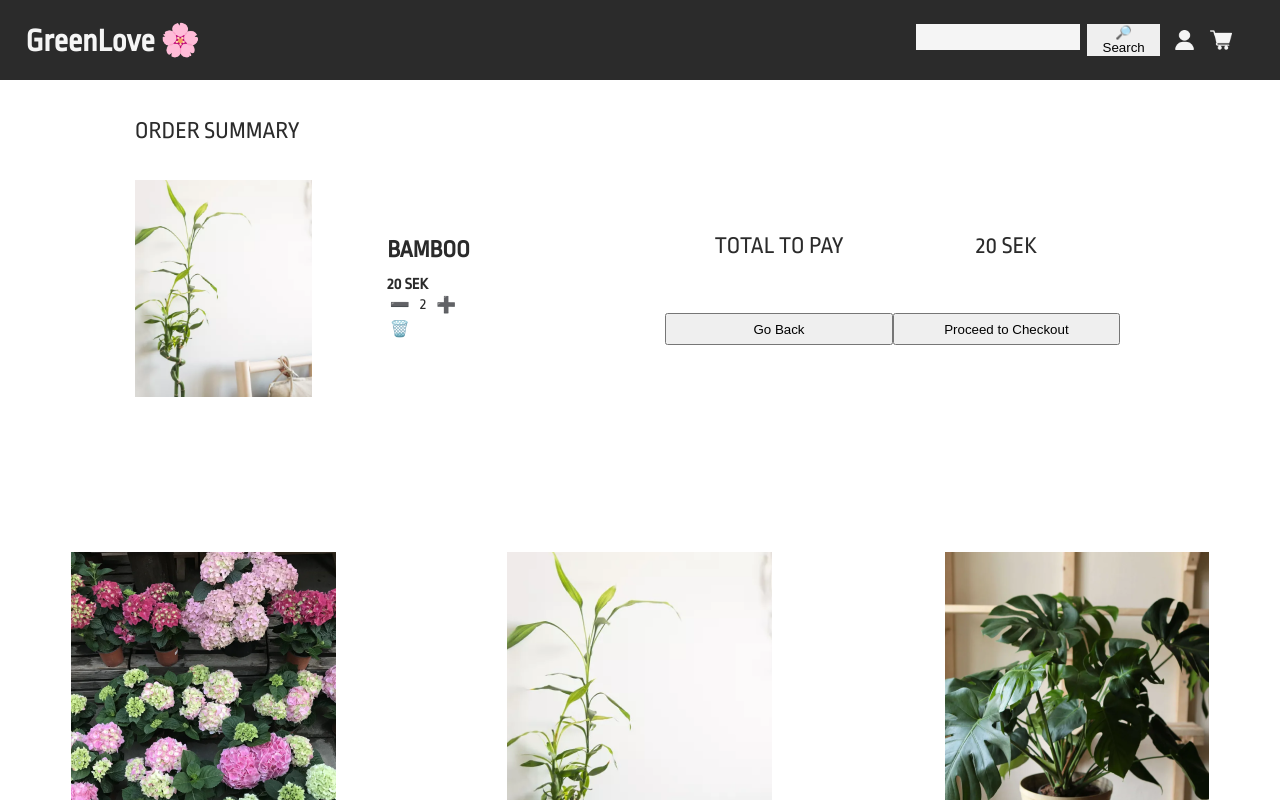
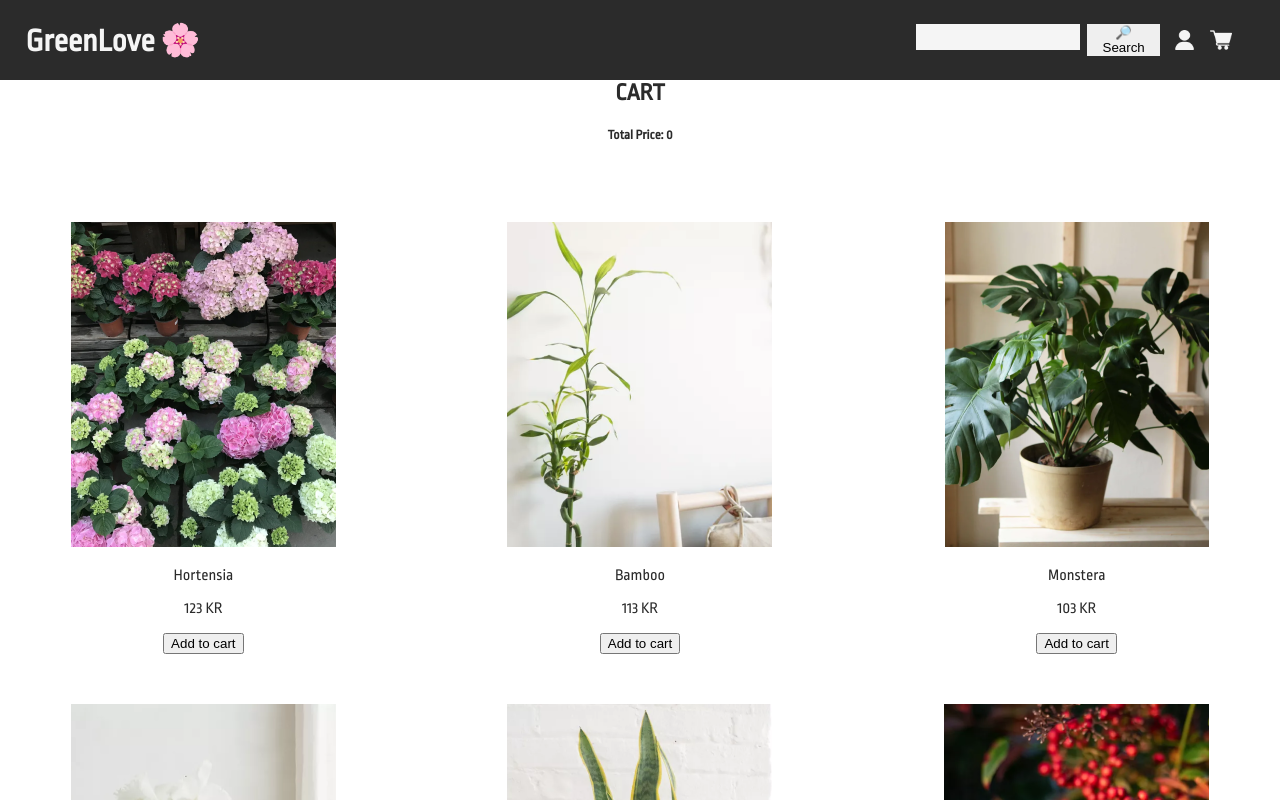
Before and after one commit to rominonix/tdd-frontend, a React (Create React App) app: page / in a window 1280 px wide. Shown: the top 800 px of the page. Built offline with nearby package versions, Linux system fonts and the light colour scheme.

Commit message:
fix add to cart, remove from cart and cart amount functions

```diff
--- a/src/components/Cart/Cart.tsx
+++ b/src/components/Cart/Cart.tsx
@@ -1,10 +1,29 @@
 import React from "react";
-import ProductInCart from "../ProductInCart/ProductInCart";
-import Bamboo from "../../images/bamboo.png";
+// import ProductInCart from "../ProductInCart/ProductInCart";
+// import Bamboo from "../../images/bamboo.png";
+import { useAppDispatch, useAppSelector } from "../../redux/store.hooks";
+import { getCartProductSelector, getTotalPrice, removeFromCart } from "../../redux/slice/cart.slice";
 
-const Cart = () => {
-  return (
-    <ProductInCart image={Bamboo} name={"Bamboo"} quantity={2} price={20} />
+const Cart :React.FC= () => {
+  const cartProducts=useAppSelector(getCartProductSelector)
+  const totalPrice=useAppSelector(getTotalPrice)
+  const dispatch= useAppDispatch()
+
+const handleRemoveFromCart =(productId:string)=> dispatch(removeFromCart(productId))
+
+  return (<>
+    <h2>Cart</h2>
+    <h5>Total Price: {totalPrice}</h5>
+    {cartProducts.map(product=>(
+      <div key={product.id}>
+        <span>Title:{product.name}</span>
+        <span>Price:{product.price}</span>
+        <span>Amount:{product.amount}</span>
+        <button onClick={()=>handleRemoveFromCart(product.id)}>Remove from Cart</button>
+      </div>
+    ))}
+    </>
+    // <ProductInCart image={Bamboo} name={"Bamboo"} quantity={2} price={20} />
   );
 };
 
--- a/src/redux/slice/cart.slice.ts
+++ b/src/redux/slice/cart.slice.ts
@@ -1,4 +1,5 @@
 import { createSlice, PayloadAction } from '@reduxjs/toolkit'
+import { RootState } from '../store'
 import { Product } from './products.slice'
 
 interface CartProduct extends Product {
@@ -28,6 +29,7 @@ const cartSlice = createSlice({
     },
 })
 
-
-export const {addToCart,removeFromCart} = cartSlice.actions
+export const getCartProductSelector = (state: RootState) => state.cart
+export const getTotalPrice = (state: RootState) => state.cart.reduce((acc, next) => acc += (next.amount * next.price), 0)
+export const { addToCart, removeFromCart } = cartSlice.actions
 export default cartSlice.reducer
```
